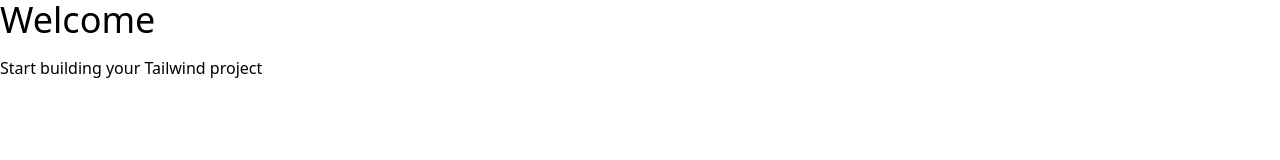
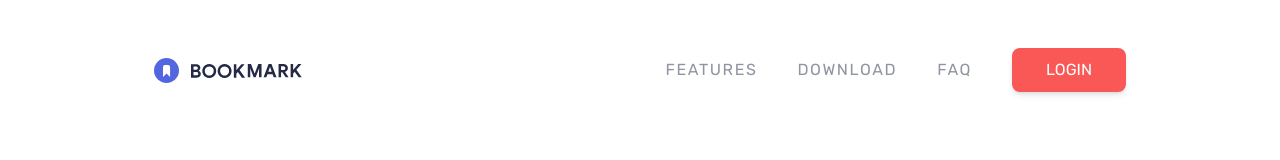
Before and after one commit to MehmetKaldirim/bookmark, a website: page index.html in a window 1280 px wide. Drawn offline with Linux system fonts and the light colour scheme.

Commit message:
navbar added

```diff
--- a/index.html
+++ b/index.html
@@ -15,8 +15,61 @@
     <script src="js/script.js" defer></script>
     <title>Bookmark Website</title>
   </head>
-  <body>
-    <h1 class="text-4xl mb-4">Welcome</h1>
-    <p>Start building your Tailwind project</p>
+  <body class="overflow-hidden">
+    <nav class="container relative mx-auto p-6">
+      <!-- Flex Container For Nav Items -->
+      <div class="flex items-center justify-between space-x-20 my-6">
+        <!-- Logo -->
+        <div class="z-30">
+          <img src="images/logo-bookmark.svg" alt="" id="logo" />
+        </div>
+
+        <!-- Menu Items -->
+        <div
+          class="hidden items-center space-x-10 uppercase text-grayishBlue md:flex"
+        >
+          <a href="#features" class="tracking-widest hover:text-softRed"
+            >Features</a
+          >
+          <a href="#download" class="tracking-widest hover:text-softRed"
+            >Download</a
+          >
+          <a href="#faq" class="tracking-widest hover:text-softRed">FAQ</a>
+
+          <a
+            href="#"
+            class="px-8 py-2 text-white bg-softRed border-2 border-softRed rounded-lg shadow-md hover:text-softRed hover:bg-white"
+            >Login</a
+          >
+        </div>
+        <!-- Hamburger Button -->
+        <button
+          id="menu-btn"
+          class="z-30 block md:hidden focus:outline-none hamburger"
+        >
+          <span class="hamburger-top"></span>
+          <span class="hamburger-middle"></span>
+          <span class="hamburger-bottom"></span>
+        </button>
+      </div>
+      <!-- Mobile Menu -->
+      <div
+        id="menu"
+        class="fixed inset-0 z-20 hidden flex-col items-center self-end w-full h-full m-h-screen px-6 py-1 pt-24 pb-4 tracking-widest text-white uppercase divide-y divide-gray-500 opacity-90 bg-veryDarkBlue"
+      >
+        <div class="w-full py-3 text-center">
+          <a href="#features" class="block hover:text-softRed">Features</a>
+        </div>
+        <div class="w-full py-3 text-center">
+          <a href="#download" class="block hover:text-softRed">Download</a>
+        </div>
+        <div class="w-full py-3 text-center">
+          <a href="#faq" class="block hover:text-softRed">FAQ</a>
+        </div>
+        <div class="w-full py-3 text-center">
+          <a href="#" class="block hover:text-softRed">Login</a>
+        </div>
+      </div>
+    </nav>
   </body>
 </html>
```
Also changed, not shown: css/style.css.
